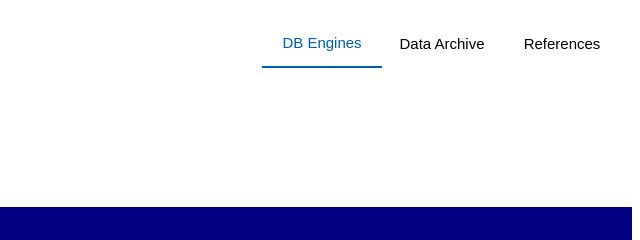
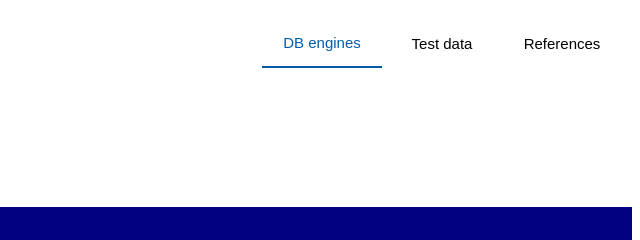
Before and after one commit to dbcls/graphdbs, a plain HTML site: page index.html in a window 1280 px wide. Shown: the top 240 px of the page, 640-1280 px from the left. Drawn offline with Linux system fonts and the light colour scheme; no server answers.

Commit message:
modify tab names

```diff
--- a/index.html
+++ b/index.html
@@ -11,8 +11,9 @@
        $().ready(
            function() {
                var tabs = [
-                   { title: 'DB Engines', page: 'databases' },
-                   { title: 'Data Archive', page: 'links' },
+                   { title: 'DB engines', page: 'databases' },
+                   /* { title: 'Data Archive', page: 'links' }, */
+                   { title: 'Test data', page: 'links' },
                    { title: 'References', page: 'references' }
                ];
                togo.createTabs( tabs );
```
